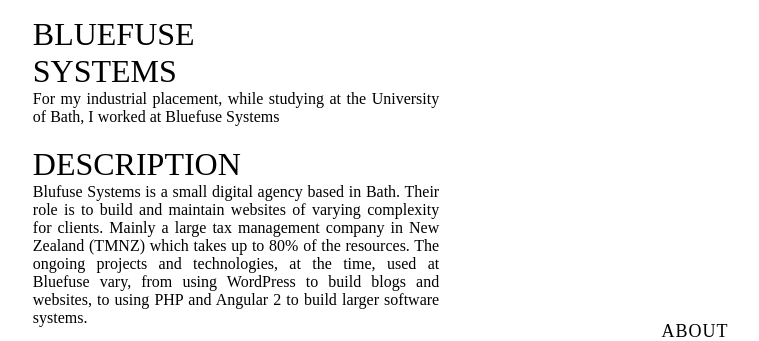
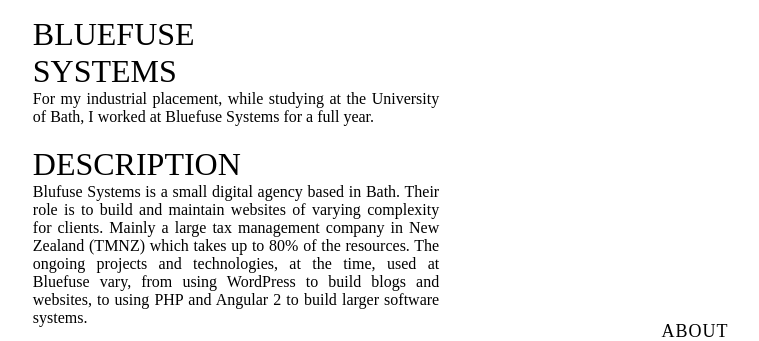
Before and after one commit to twooliston/protfolio, a Flask app: page /work/bluefuse in a window 1280 px wide. Shown: the part 132-473 px from the top of the page, without its empty margins (404-1163 px from the left). Run offline with Flask 2, Linux system fonts and the light colour scheme.

Commit message:
bluefuse text

```diff
--- a/templates/bluefuse.html
+++ b/templates/bluefuse.html
@@ -3,7 +3,8 @@
     <div class="tighten-section-200">
         <h1 class="padding-top-20">Bluefuse Systems</h1>
         <div class="justify">
-            For my industrial placement, while studying at the University of Bath, I worked at Bluefuse Systems
+            For my industrial placement, while studying at the University of Bath, I worked at Bluefuse Systems for a
+            full year.
         </div>
         <h1 class="padding-top-20">Description</h1>
         <div class="justify">
```
